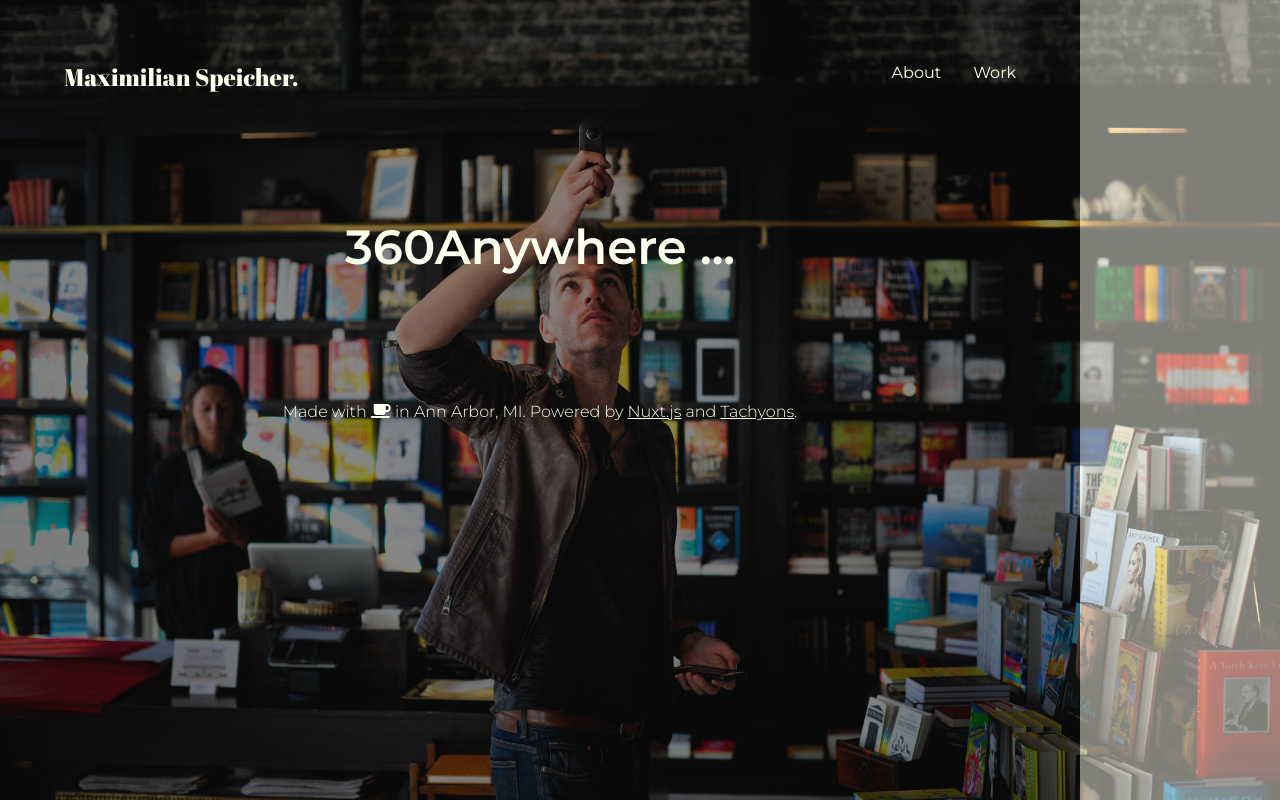
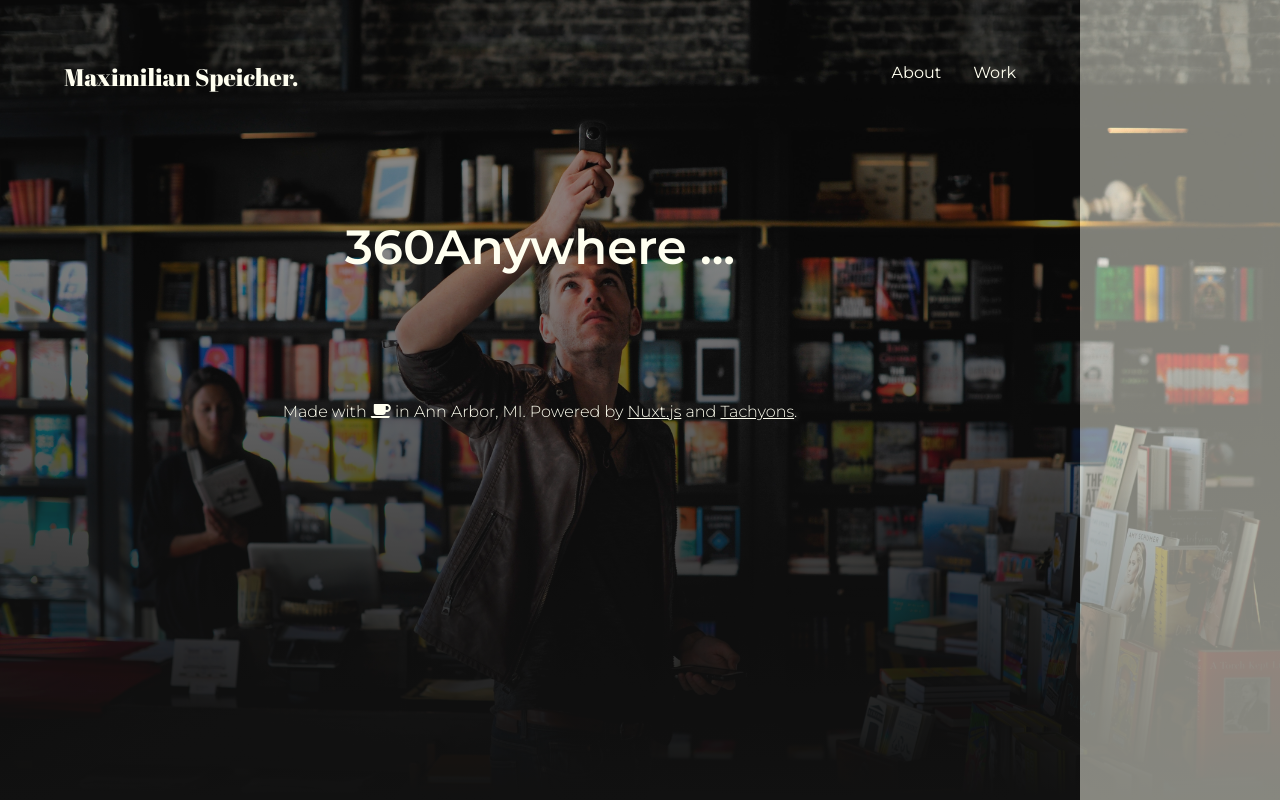
Before and after one commit to maxspeicher/v3, a Nuxt app: page /work/360anywhere in a window 1280 px wide. Built offline with nearby package versions, Linux system fonts and the light colour scheme.

Commit message:
some gradient magic for the 360Anywhere page

```diff
--- a/pages/work/360anywhere.vue
+++ b/pages/work/360anywhere.vue
@@ -1,6 +1,8 @@
 <template>
   <div class="template-container pa5 tc">
-    <div class="bg-image"></div>
+    <div class="bg-image">
+      <div class="gradient"></div>
+    </div>
     <div class="on-top">
       <my-header></my-header>
       <div class="dib f1 fw6 measure-wide tl">
@@ -45,6 +47,15 @@ export default {
     z-index: 1;
   }
 
+  .gradient {
+    background-image: linear-gradient(rgba(17, 17, 17, 0.0) 30%, rgb(17, 17, 17, 1.0));
+    bottom: 0px;
+    height: 100%;
+    left: 0px;
+    position: absolute;
+    width: 100%;
+  }
+
   .on-top {
     position: relative;
     z-index: 2;
```
